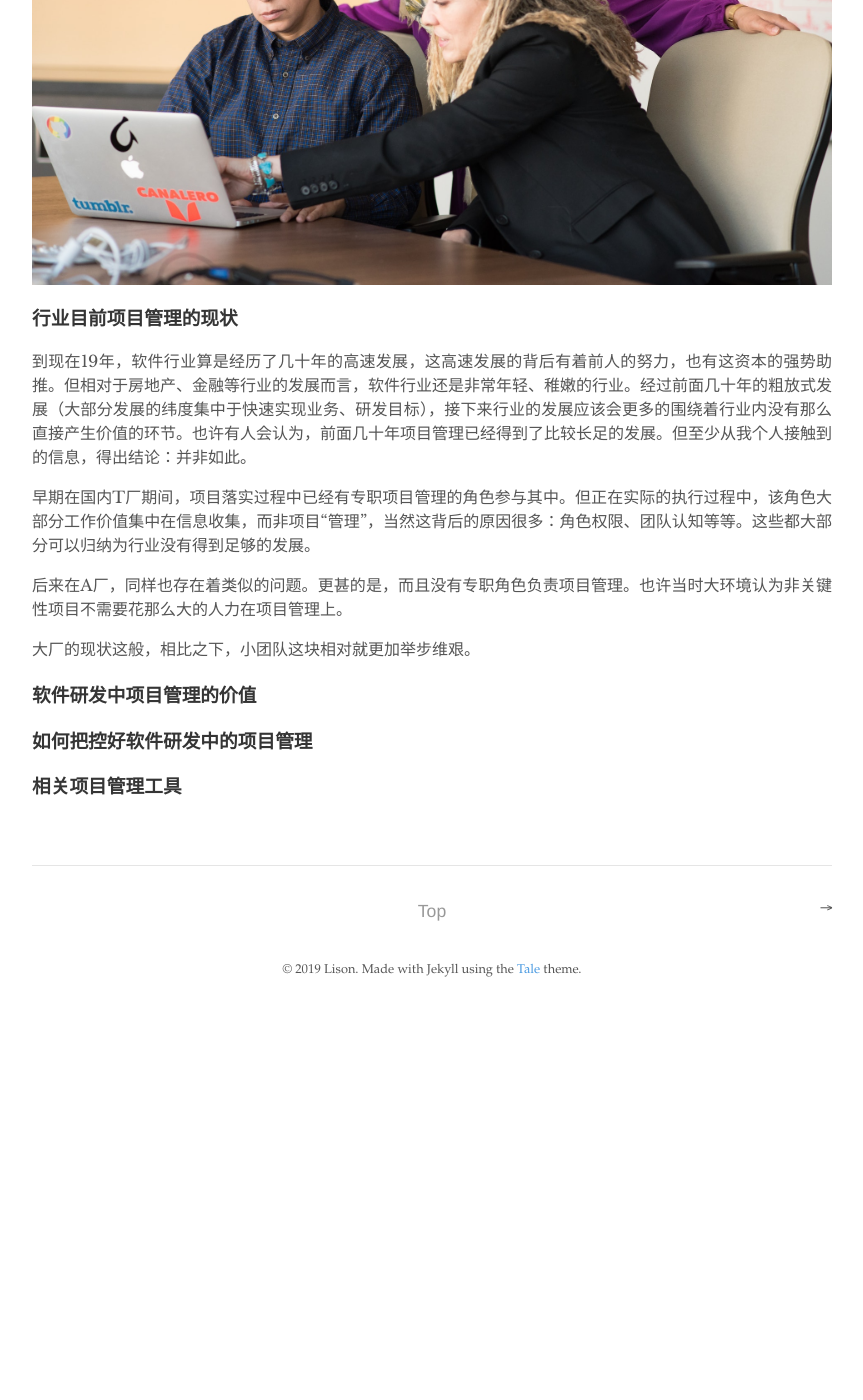
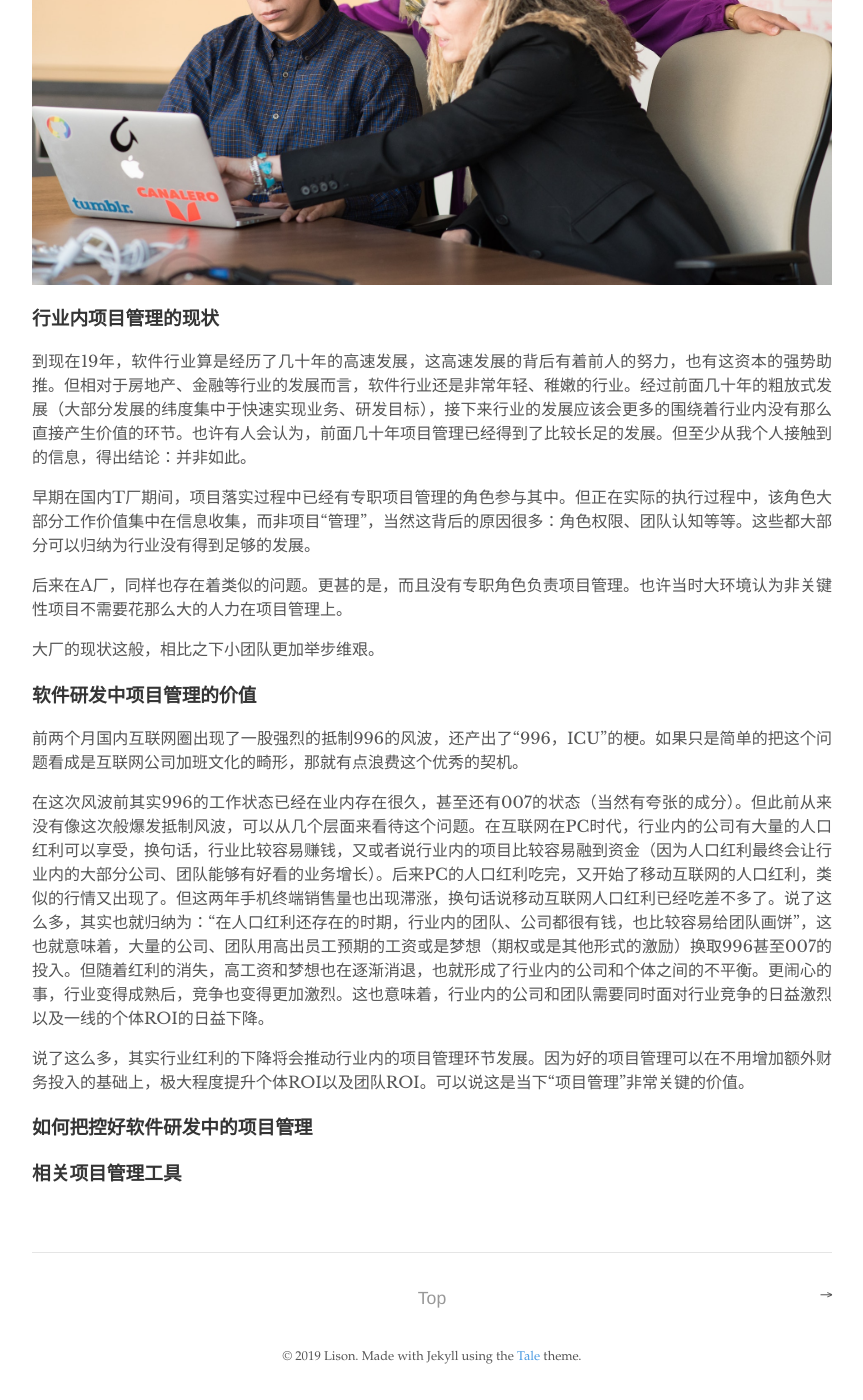
Before and after one commit to blowxian/blowxian.github.io, a Jekyll site: the page built from _posts/2019-07-11-浅谈软件研发项目管理.md, in a window 1280 px wide and 1400 px high, scrolled down 584 px. Shown: the whole window, without its empty margins (208-1071 px from the left). Built offline with Jekyll 4.4.1, drawn with Linux system fonts in a browser that asks for light colours; before the commit the page ends 1597 px from its top, so only the background shows below that.

Commit message:
update pages

```diff
--- a/_posts/2019-07-11-浅谈软件研发项目管理.md
+++ b/_posts/2019-07-11-浅谈软件研发项目管理.md
@@ -9,7 +9,7 @@ author: Lison
 
 ![](/assets/chairs-developer-development-1181376.jpg)
 
-### 行业目前项目管理的现状
+### 行业内项目管理的现状
 
 到现在19年，软件行业算是经历了几十年的高速发展，这高速发展的背后有着前人的努力，也有这资本的强势助推。但相对于房地产、金融等行业的发展而言，软件行业还是非常年轻、稚嫩的行业。经过前面几十年的粗放式发展（大部分发展的纬度集中于快速实现业务、研发目标），接下来行业的发展应该会更多的围绕着行业内没有那么直接产生价值的环节。也许有人会认为，前面几十年项目管理已经得到了比较长足的发展。但至少从我个人接触到的信息，得出结论：并非如此。
 
@@ -17,11 +17,15 @@ author: Lison
 
 后来在A厂，同样也存在着类似的问题。更甚的是，而且没有专职角色负责项目管理。也许当时大环境认为非关键性项目不需要花那么大的人力在项目管理上。
 
-大厂的现状这般，相比之下，小团队这块相对就更加举步维艰。
+大厂的现状这般，相比之下小团队更加举步维艰。
 
 ### 软件研发中项目管理的价值
 
+前两个月国内互联网圈出现了一股强烈的抵制996的风波，还产出了“996，ICU”的梗。如果只是简单的把这个问题看成是互联网公司加班文化的畸形，那就有点浪费这个优秀的契机。
 
+在这次风波前其实996的工作状态已经在业内存在很久，甚至还有007的状态（当然有夸张的成分）。但此前从来没有像这次般爆发抵制风波，可以从几个层面来看待这个问题。在互联网在PC时代，行业内的公司有大量的人口红利可以享受，换句话，行业比较容易赚钱，又或者说行业内的项目比较容易融到资金（因为人口红利最终会让行业内的大部分公司、团队能够有好看的业务增长）。后来PC的人口红利吃完，又开始了移动互联网的人口红利，类似的行情又出现了。但这两年手机终端销售量也出现滞涨，换句话说移动互联网人口红利已经吃差不多了。说了这么多，其实也就归纳为：“在人口红利还存在的时期，行业内的团队、公司都很有钱，也比较容易给团队画饼”，这也就意味着，大量的公司、团队用高出员工预期的工资或是梦想（期权或是其他形式的激励）换取996甚至007的投入。但随着红利的消失，高工资和梦想也在逐渐消退，也就形成了行业内的公司和个体之间的不平衡。更闹心的事，行业变得成熟后，竞争也变得更加激烈。这也意味着，行业内的公司和团队需要同时面对行业竞争的日益激烈以及一线的个体ROI的日益下降。
+
+说了这么多，其实行业红利的下降将会推动行业内的项目管理环节发展。因为好的项目管理可以在不用增加额外财务投入的基础上，极大程度提升个体ROI以及团队ROI。可以说这是当下“项目管理”非常关键的价值。
 
 ### 如何把控好软件研发中的项目管理
 
```
